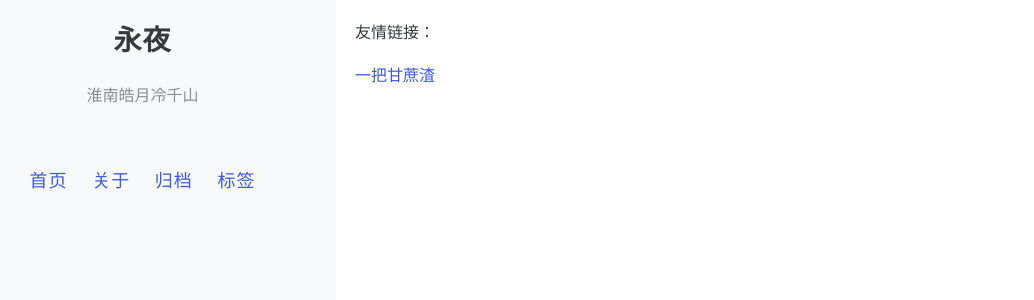
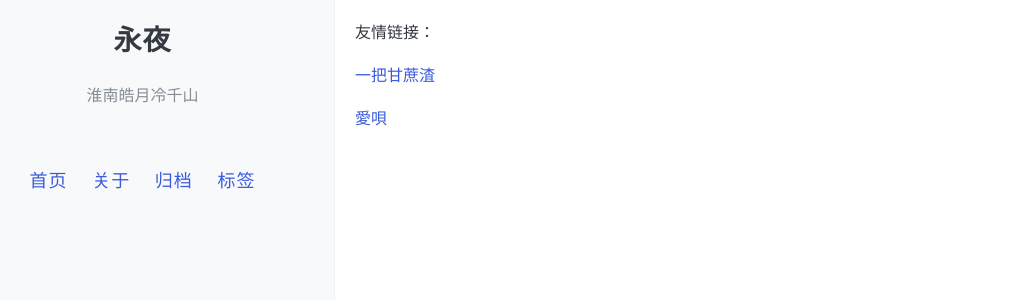
Before and after one commit to KnightShen711/ForeverNight, a Jekyll site: the page built from about.md, in a window 1280 px wide. Shown: the part 283-583 px from the top of the page, without its empty margins (49-1083 px from the left). Built offline with Jekyll 4.4.1, drawn with Linux system fonts in a browser that asks for light colours; comment, search, counter and statistics services are not loaded; grey boxes are pictures that could not be loaded.

Commit message:
友链update

```diff
--- a/about.md
+++ b/about.md
@@ -17,3 +17,5 @@ permalink: /about/
 友情链接：
 
 [一把甘蔗渣](https://kamadhatu.github.io/sanjingjiuhuang/)
+
+[愛唄](https://aiuta264.github.io/aiuta/)
```
